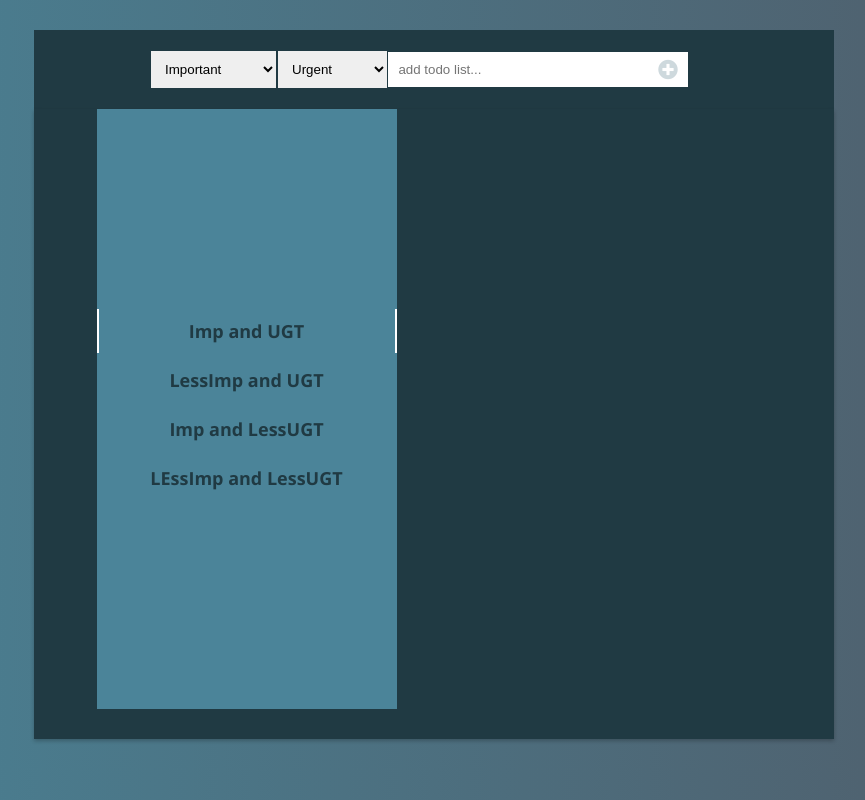
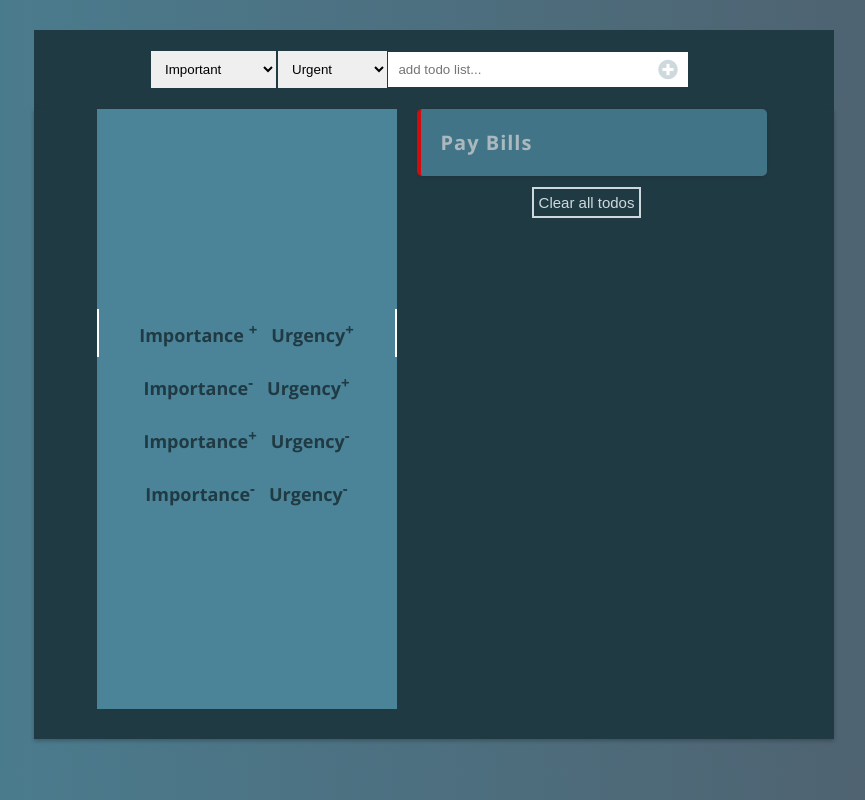
Before and after one commit to jerrychiu0863/react_todo_app, a React (Create React App) app: page / in a window 1280 px wide. Shown: the whole page, without its empty margins (206-1071 px from the left). Built offline with nearby package versions, Linux system fonts and the light colour scheme.

Commit message:
added nav component and clear button

```diff
--- a/src/App.css
+++ b/src/App.css
@@ -46,9 +46,6 @@ input:focus {
     outline: none;
 }
 
-.btn--submit {
-    transform: translateX(-30px)translateY(3px);
-}
 
 /******************************************************/
 /*LIST*/
@@ -123,15 +120,15 @@ input:focus {
 }
 
 .list__item-second {
-    border-left: 2px solid orange;
+    border-left: 4px solid #ff9430;
 }
 
 .list__item-third {
-     border-left: 2px solid yellow;
+     border-left: 4px solid yellow;
 }
 
 .list__item-fourth {
-    border-left: 2px solid green;
+    border-left: 4px solid #5bd315;
 }
 
 /******************************************************/
@@ -149,6 +146,25 @@ input:focus {
     transition: all .2s linear;
 }
 
+.btn--submit {
+    transform: translateX(-30px)translateY(3px);
+}
+
+.btn--clear {
+
+    font-size: 15px;
+    color: #ced9dd;
+    padding: 5px;
+    margin-top: 10px;
+    border: 2px solid #ced9dd;
+    transition: all .2s linear;
+}
+
+.btn--clear:hover {
+    background-color: #ced9dd;
+    color: #203A43;
+}
+
 .list__item:hover .btn__group {
     opacity: 1;
 }
--- a/src/App.js
+++ b/src/App.js
@@ -3,30 +3,9 @@ import React, { Component } from 'react';
 import './App.css';
 import List from './components/list';
 import Form from './components/form';
+import Nav from './components/nav';
+
 import uniqid from 'uniqid';
-import { Slider, Rail, Handles, Tracks, Ticks } from 'react-compound-slider';
-import { DragDropContainer, DropTarget } from 'react-drag-drop-container';
-
-/*
-const sliderStyle = {
-    position: 'relative',
-  width: '100%',
-  height: 80,
-  border: '1px solid steelblue',
-}
-
-const railStyle = {
-     position: 'absolute',
-  width: '100%',
-  height: 10,
-  marginTop: 35,
-  borderRadius: 5,
-  backgroundColor: '#8B9CB6',
-}
-
-*/
-
-const lists = ['abe', 'cegsa', 'gge5'];
 
 class App extends Component {
   constructor(props) {
@@ -37,7 +16,7 @@ class App extends Component {
           activeKey: 1,
           isImportant: 'important',
           isUrgent: 'urgent',
-          imAndUrgLists: [],
+          imAndUrgLists: [{content: 'Pay Bills', id: uniqid()}],
           imAndLessUrgLists: [],
           lessImAndUrgLists: [],
           lessImAndLessUrgLists: []
@@ -45,7 +24,8 @@ class App extends Component {
   }
 
   onInputChange = e => {
-      this.setState({ inputValue: e.target.value
+      this.setState({
+                        inputValue: e.target.value
                     });
   }
 
@@ -57,7 +37,7 @@ class App extends Component {
       } else {
           if(isImportant === 'important' && isUrgent === 'urgent') {
 
-          this.setState({imAndUrgLists: [...imAndUrgLists, {content: inputValue, id: uniqid()}] });
+          this.setState({ imAndUrgLists: [...imAndUrgLists, {content: inputValue, id: uniqid()}] });
 
 
           } else if (isImportant === 'important' && isUrgent === 'lessUrgent') {
@@ -66,7 +46,7 @@ class App extends Component {
 
           } else if (isImportant === 'lessImportant' && isUrgent === 'urgent') {
 
-              this.setState({lessImAndUrgLists: [...lessImAndUrgLists, {content: inputValue, id: uniqid()}]});
+              this.setState({ lessImAndUrgLists: [...lessImAndUrgLists, {content: inputValue, id: uniqid()}] });
 
           } else {
 
@@ -75,7 +55,7 @@ class App extends Component {
           }
       }
 
-      this.setState({inputValue: ''});
+      this.setState({ inputValue: '' });
       e.preventDefault();
   }
 
@@ -87,7 +67,7 @@ class App extends Component {
       this.setState({ isUrgent: e.target.value });
   }
 
-  onHandleActiveKey(key) {
+  onHandleActiveKey = (key) => {
       this.setState({ activeKey: key });
   }
 
@@ -100,39 +80,73 @@ class App extends Component {
                     onDismiss={this.onDismiss}
                     getClassName={this.getClassName}
                     handleGoUp={this.handleGoUp}
-                    handleGoDown={this.handleGoDown}>
+                    handleGoDown={this.handleGoDown}
+                    handleClearList={this.handleClearList}
+                 >
                  </List>
       } else if (activeKey === 2) {
-          return <List lists={lessImAndUrgLists} onDismiss={this.onDismiss} getClassName={this.getClassName} handleGoUp={this.handleGoUp} handleGoDown={this.handleGoDown}></List>
+          return <List
+                    lists={lessImAndUrgLists}
+                    onDismiss={this.onDismiss}
+                    getClassName={this.getClassName}
+                    handleGoUp={this.handleGoUp}
+                    handleGoDown={this.handleGoDown}
+                    handleClearList={this.handleClearList}
+                 >
+                 </List>
       } else if (activeKey === 3) {
-          return   <List lists={imAndLessUrgLists} onDismiss={this.onDismiss} getClassName={this.getClassName} handleGoUp={this.handleGoUp} handleGoDown={this.handleGoDown}></List>
+          return <List
+                    lists={imAndLessUrgLists}
+                    onDismiss={this.onDismiss}
+                    getClassName={this.getClassName}
+                    handleGoUp={this.handleGoUp}
+                    handleGoDown={this.handleGoDown}
+                    handleClearList={this.handleClearList}
+                 >
+                 </List>
       } else {
-          return  <List lists={lessImAndLessUrgLists} onDismiss={this.onDismiss} getClassName={this.getClassName} handleGoUp={this.handleGoUp} handleGoDown={this.handleGoDown}></List>
+          return <List
+                    lists={lessImAndLessUrgLists}
+                    onDismiss={this.onDismiss}
+                    getClassName={this.getClassName}
+                    handleGoUp={this.handleGoUp}
+                    handleGoDown={this.handleGoDown}
+                    handleClearList={this.handleClearList}
+                 >
+                 </List>
       }
   }
 
   onDismiss = (lists, listId) => {
 
-      const {imAndUrgLists, imAndLessUrgLists, lessImAndUrgLists} = this.state;
+      const { imAndUrgLists, imAndLessUrgLists, lessImAndUrgLists } = this.state;
       const updatedLists = lists.filter(list => listId !== list.id);
 
       if(lists === imAndUrgLists) {
-          this.setState({imAndUrgLists: updatedLists});
+          this.setState({
+                          imAndUrgLists: updatedLists
+                       });
       } else if (lists === imAndLessUrgLists) {
-          this.setState({imAndLessUrgLists: updatedLists})
+          this.setState({
+                          imAndLessUrgLists: updatedLists
+                       });
       } else if (lists === lessImAndUrgLists) {
-          this.setState({lessImAndUrgLists: updatedLists})
+          this.setState({
+                          lessImAndUrgLists: updatedLists
+                       });
       } else {
-          this.setState({lessImAndLessUrgLists: updatedLists});
+          this.setState({
+                          lessImAndLessUrgLists: updatedLists
+                       });
       }
 
   }
 
   getClassName = (lists) => {
-    const { imAndUrgLists, imAndLessUrgLists, lessImAndUrgLists, lessImAndLessUrgLists } = this.state;
+    const { imAndUrgLists, imAndLessUrgLists, lessImAndUrgLists } = this.state;
 
     let className="list__item list__item-";
-    console.log(lists);
+
     if(lists === imAndUrgLists) {
         className += "first";
     } else if(lists === lessImAndUrgLists) {
@@ -142,6 +156,7 @@ class App extends Component {
     } else {
         className += "fourth"
     }
+
     return className;
 
   }
@@ -166,13 +181,37 @@ class App extends Component {
 
       const index = lists.map(list => list.id).indexOf(listId);
       const moveItem = (from, to) => {
+
           var updatedList = lists.splice(from, 1)[0];
           lists.splice(to, 0, updatedList)
 
-      }
+      };
+
       const newLists = moveItem(index, index + 1);
       this.setState({lists: newLists});
 
+  }
+
+  handleClearList = (lists) => {
+      const { imAndUrgLists, imAndLessUrgLists, lessImAndUrgLists } = this.state;
+
+      if(lists === imAndUrgLists) {
+          this.setState({
+                            imAndUrgLists: []
+                        });
+      } else if(lists === imAndLessUrgLists){
+          this.setState({
+                          imAndLessUrgLists: []
+                       });
+      } else if(lists === lessImAndUrgLists) {
+          this.setState({
+                          lessImAndUrgLists: []
+                       })
+      } else {
+          this.setState({
+                          lessImAndLessUrgLists: []
+                       });
+      }
   }
 
   render() {
@@ -180,6 +219,7 @@ class App extends Component {
 
     return (
       <div className="App">
+
         <Form
             isImportant= {isImportant}
             selectIsImportant={this.selectIsImportant}
@@ -190,14 +230,10 @@ class App extends Component {
             onHandleSubmit={this.onHandleSubmit}
 
         />
+
         <div className="list__container">
 
-            <div className="list__nav">
-                <a href="#imAndUrgLists" onClick={() => this.onHandleActiveKey(1)} className={activeKey === 1 ? 'active' : null}>Imp and UGT</a>
-                <a href="#lessImAndUrgLists" onClick={() => this.onHandleActiveKey(2)} className={activeKey === 2 ? 'active' : null}>LessImp and UGT</a>
-                <a href="#imAndLessUrgLists" onClick={() => this.onHandleActiveKey(3)} className={activeKey === 3 ? 'active' : null}>Imp and LessUGT</a>
-                <a href="#lessImAndLessUrgLists" onClick={() => this.onHandleActiveKey(4)} className={activeKey === 4 ? 'active' : null}>LEssImp and LessUGT</a>
-            </div>
+            <Nav onHandleActiveKey={this.onHandleActiveKey} activeKey={activeKey} />
 
             <div>
                 {this.renderList()}
--- a/src/components/list.jsx
+++ b/src/components/list.jsx
@@ -1,10 +1,7 @@
 import React from 'react';
 import PropTypes from 'prop-types';
-import { DragDropContainer, DropTarget } from 'react-drag-drop-container';
 
-
-
-const List = ({lists, onDismiss, children, getClassName, handleGoUp, handleGoDown}) => {
+const List = ({lists, onDismiss, children, getClassName, handleGoUp, handleGoDown, handleClearList}) => {
     return(
         <div>
             <span>{children}</span>
@@ -14,17 +11,30 @@ const List = ({lists, onDismiss, children, getClassName, handleGoUp, handleGoDow
                 <li key={list.id} className={getClassName(lists)}><span>{list.content}</span>
                  <div className="btn__group">
 
-                  <button onClick={() => handleGoUp(lists, list.id)} className="btn"><i className="fas fa-arrow-up"></i></button>
-                  <button onClick={() => handleGoDown(lists, list.id)} className="btn"><i className="fas fa-arrow-down"></i></button>
-                  <button onClick={() => onDismiss(lists, list.id)} className="btn"><i className="fas fa-times"></i></button>
+                      <button
+                         onClick={() => handleGoUp(lists, list.id)} className="btn"
+                      >
+                          <i className="fas fa-arrow-up"></i>
+                      </button>
+                      <button
+                         onClick={() => handleGoDown(lists, list.id)} className="btn"
+                      >
+                          <i className="fas fa-arrow-down"></i>
+                      </button>
+                      <button
+                         onClick={() => onDismiss(lists, list.id)} className="btn"
+                      >
+                          <i className="fas fa-times"></i>
+                      </button>
 
                  </div>
                 </li>
                 )
                }
 
+               {lists.length !== 0 && <button onClick={() => handleClearList(lists)} className="btn btn--clear">Clear all todos</button> }
+
             </ul>
-
         </div>
     );
 }
--- /dev/null
+++ b/src/components/nav.jsx
@@ -0,0 +1,46 @@
+import React from 'react';
+import PropTypes from 'prop-types';
+
+const Nav = ({ onHandleActiveKey, activeKey }) => {
+    return(
+        <div className="list__nav">
+
+            <a
+                href="#imAndUrgLists"
+                onClick={() => onHandleActiveKey(1)}
+                className={activeKey === 1 ? 'active' : null}
+            >
+                Importance <sup>+</sup> &nbsp; Urgency<sup>+</sup>
+            </a>
+            <a
+                href="#lessImAndUrgLists"
+                onClick={() => onHandleActiveKey(2)}
+                className={activeKey === 2 ? 'active' : null}
+            >
+                Importance<sup>-</sup> &nbsp; Urgency<sup>+</sup>
+            </a>
+            <a
+                href="#imAndLessUrgLists"
+                onClick={() => onHandleActiveKey(3)}
+                className={activeKey === 3 ? 'active' : null}
+            >
+                Importance<sup>+</sup> &nbsp; Urgency<sup>-</sup>
+            </a>
+            <a
+                href="#lessImAndLessUrgLists"
+                onClick={() => onHandleActiveKey(4)}
+                className={activeKey === 4 ? 'active' : null}
+            >
+                Importance<sup>-</sup> &nbsp; Urgency<sup>-</sup>
+            </a>
+
+        </div>
+    );
+}
+
+Nav.propType = {
+    onHandleActiveKey: PropTypes.func.isRequired,
+    activeKey: PropTypes.number.isRequired
+}
+
+export default Nav;
```
Also changed, not shown: src/components/form.jsx (+26 -5 lines). Lines whose indentation alone changed are shown as unchanged.
